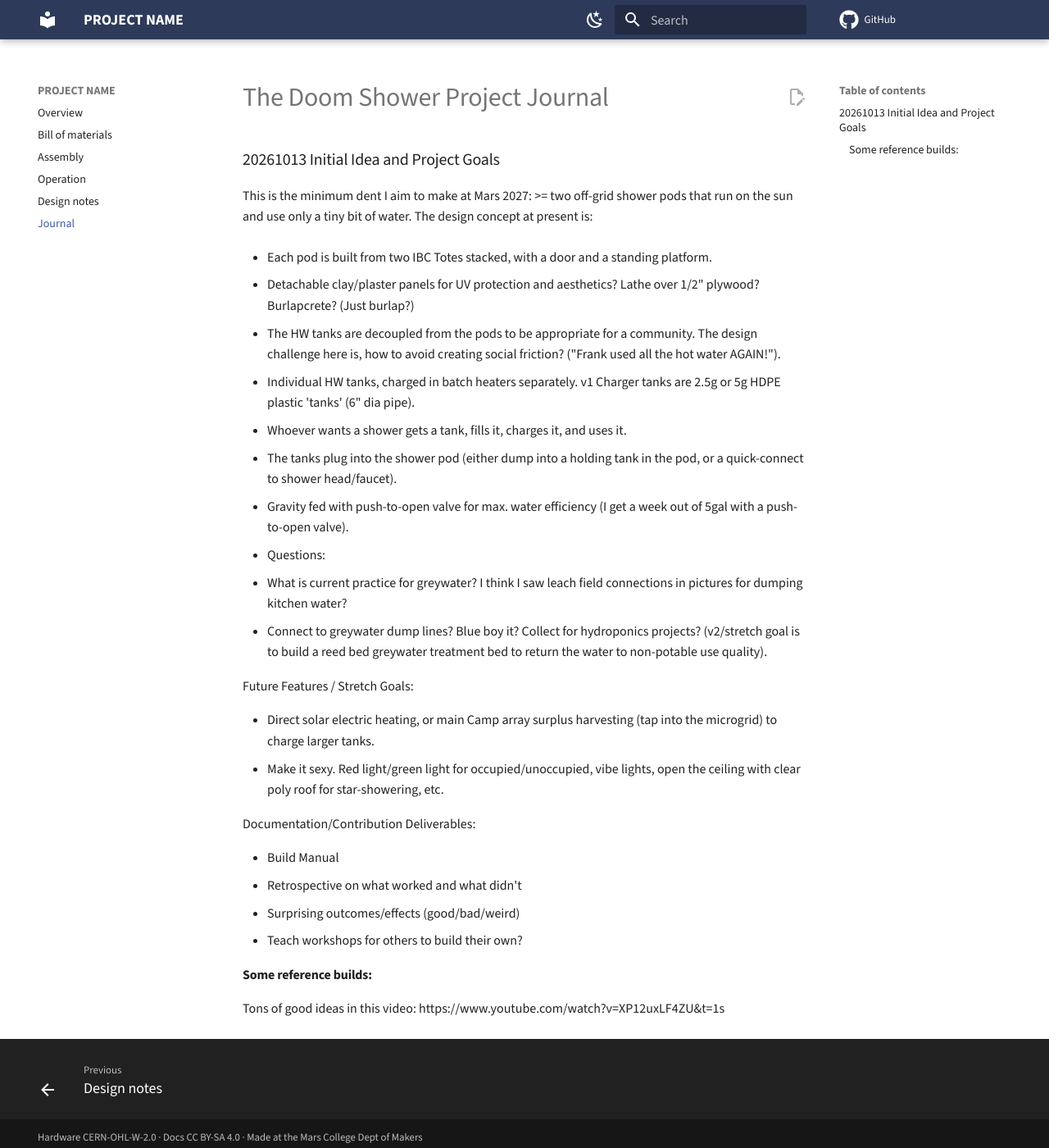
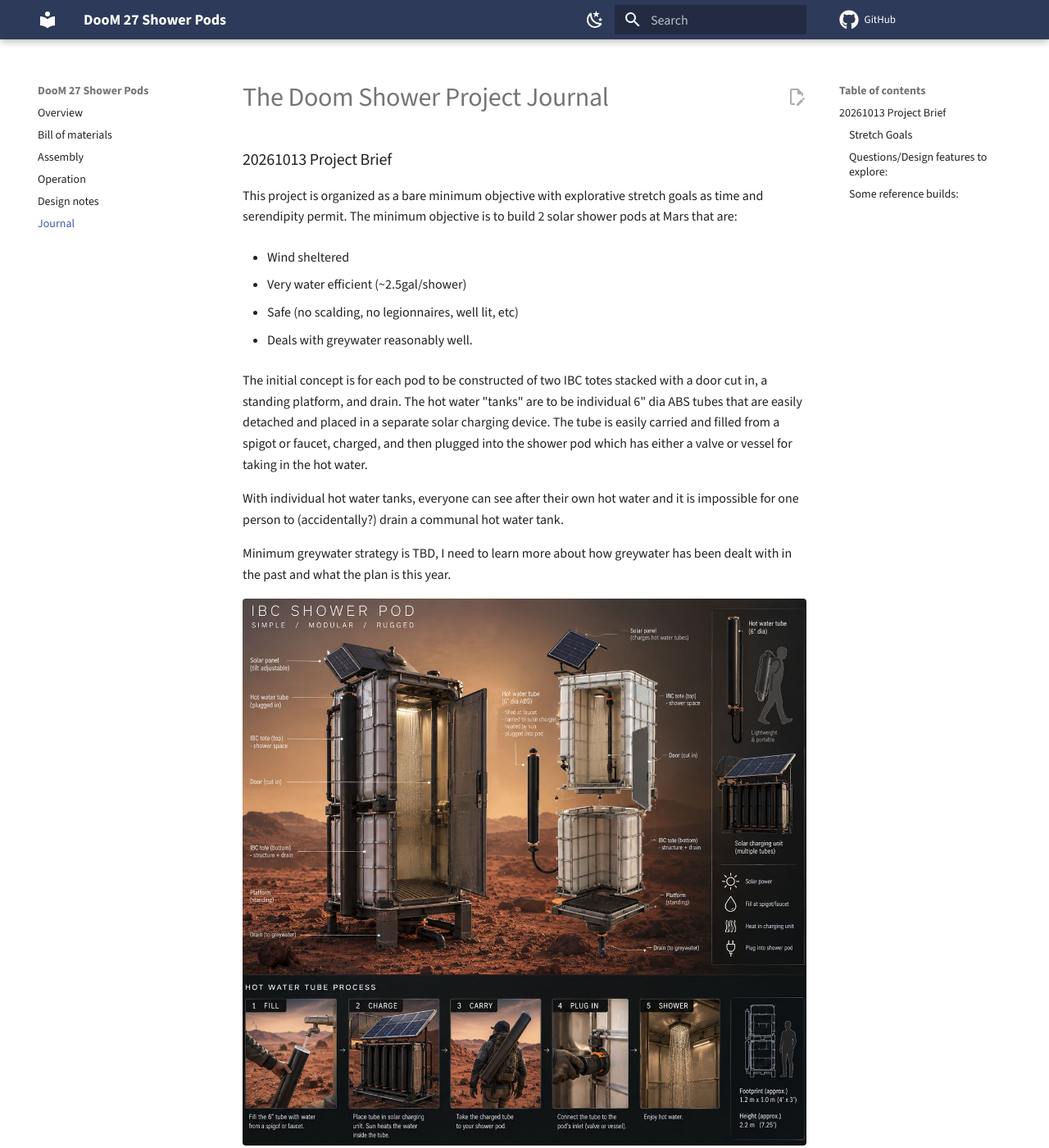
Before and after one commit to mars-doom/shower-pods, an MkDocs documentation site: the page built from docs/journal.md, in a window 1280 px wide and 1400 px high. Shown: the whole window at 82% size. Built offline with MkDocs 1.6.1 and Material for MkDocs 9.7.7, drawn with Linux system fonts in a browser that asks for light colours; comment, search, counter and statistics services are not loaded; some of the changed text lies outside the part shown.

Commit message:
updated several doc files

```diff
--- a/docs/journal.md
+++ b/docs/journal.md
@@ -1,36 +1,48 @@
 # The Doom Shower Project Journal
 
+### 20261013 Project Brief
 
+This project is organized as a bare minimum objective with explorative stretch goals as time and serendipity permit. The minimum objective is to build 2 solar shower pods at Mars that are:
 
+- Wind sheltered
 
+- Very water efficient (~2.5gal/shower)
 
+- Safe (no scalding, no legionnaires, well lit, etc)
 
+- Deals with greywater reasonably well.
 
+The initial concept is for each pod to be constructed of two IBC totes stacked with a door cut in, a standing platform, and drain. The hot water "tanks" are to be individual 6" dia ABS tubes that are easily detached and placed in a separate solar charging device. The tube is easily carried and filled from a spigot or faucet, charged, and then plugged into the shower pod which has either a valve or vessel for taking in the hot water.
 
-### 20261013 Initial Idea and Project Goals
+With individual hot water tanks, everyone can see after their own hot water and it is impossible for one person to (accidentally?) drain a communal hot water tank.
 
-This is the minimum dent I aim to make at Mars 2027: >= two off-grid shower pods that run on the sun and use only a tiny bit of water. The design concept at present is:
+Minimum greywater strategy is TBD, I need to learn more about how greywater has been dealt with in the past and what the plan is this year.
 
-- Each pod is built from two IBC Totes stacked, with a door and a standing platform.
+![showerconcept](images/journal_261018_concept1.jpg)
 
-- Detachable clay/plaster panels for UV protection and aesthetics? Lathe over 1/2" plywood? Burlapcrete? (Just burlap?)
+#### Stretch Goals
 
-- The HW tanks are decoupled from the pods to be appropriate for a community. The design challenge here is, how to avoid creating social friction? ("Frank used all the hot water AGAIN!").
+- Build a recirculating shower system based on https://www.instructables.com/Showerloop/
 
-  - Individual HW tanks, charged in batch heaters separately. v1 Charger tanks are 2.5g or 5g HDPE plastic 'tanks' (6" dia pipe).
-  - Whoever wants a shower gets a tank, fills it, charges it, and uses it.
-  - The tanks plug into the shower pod (either dump into a holding tank in the pod, or a quick-connect to shower head/faucet).
-  - Gravity fed with push-to-open valve for max. water efficiency (I get a week out of 5gal with a push-to-open valve).
+- Exterior cladding to UV protect the totes (mud plaster panels, burlapcrete, salvaged paneling, etc).
 
-- Questions:
+- Occupied/nonoccupied lights
 
-  - What is current practice for greywater? I think I saw leach field connections in pictures for dumping kitchen water?
-  - Connect to greywater dump lines? Blue boy it? Collect for hydroponics projects? (v2/stretch goal is to build a reed bed greywater treatment bed to return the water to non-potable use quality).
+- HW tank insulated storage so you can have your shower at night after charging during the day
 
-Future Features / Stretch Goals:
+- A mechanical advantage system to lift the tanks into position
 
-- Direct solar electric heating, or main Camp array surplus harvesting (tap into the microgrid) to charge larger tanks.
-- Make it sexy. Red light/green light for occupied/unoccupied, vibe lights, open the ceiling with clear poly roof for star-showering, etc.
+- Direct-PV water heating with surplus energy during the day (controls for suprlus harvesting as well as temperature control. People could fill their personal tanks from a main Domestic HW Tank.)
+
+#### Questions/Design features to explore:
+
+- How hot will the tubes get, and how quickly?
+
+- Under what conditions do the tubes scald?
+
+- Are there thermostatic valves that function without high pressure?
+
+- Is it worth it to have a pressure charging system, or better to just have it gravity feed?
 
 Documentation/Contribution Deliverables:
 
@@ -39,10 +51,6 @@ Documentation/Contribution Deliverables:
 - Surprising outcomes/effects (good/bad/weird)
 - Teach workshops for others to build their own?
 
-
-
-
-
 #### Some reference builds:
 
 Tons of good ideas in this video: https://www.youtube.com/watch?v=XP12uxLF4ZU&t=1s
--- a/mkdocs.yml
+++ b/mkdocs.yml
@@ -1,13 +1,14 @@
 # Website settings. Replace the CAPITALIZED placeholders.
-site_name: PROJECT NAME
-site_description: One-line description of the project.
-site_author: YOUR NAME
-site_url: https://ORG-NAME.github.io/REPO-NAME/
-repo_url: https://github.com/ORG-NAME/REPO-NAME
+site_name: DooM 27 Shower Pods
+site_description: Offgrid low-cost solar shower pods.
+site_author: Tyler Disney
+site_url: https://mars-doom.github.io/shower-pods/
+repo_url: https://github.com/mars-doom/shower-pods/
 edit_uri: edit/main/docs/
 copyright: >
   Hardware CERN-OHL-W-2.0 · Docs CC BY-SA 4.0 ·
-  Made at the <a href="https://ORG-NAME.github.io/">Mars College Dept of Makers</a>
+  Made at the <a href="https://mars-doom.github.io/">Mars College Dept of Makers</a>
+
 
 # Page order in the left-hand menu (and in the PDF).
 nav:
```
Also changed, not shown: docs/index.md (+1 -1 lines), docs/images/journal_261018_concept1.jpg (added).
